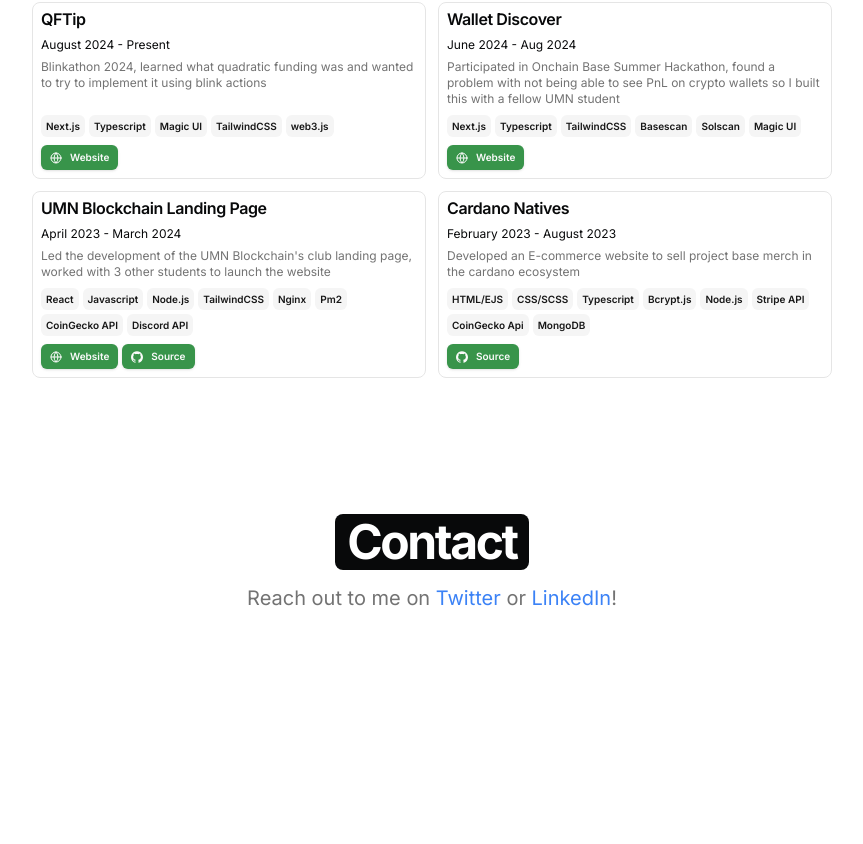
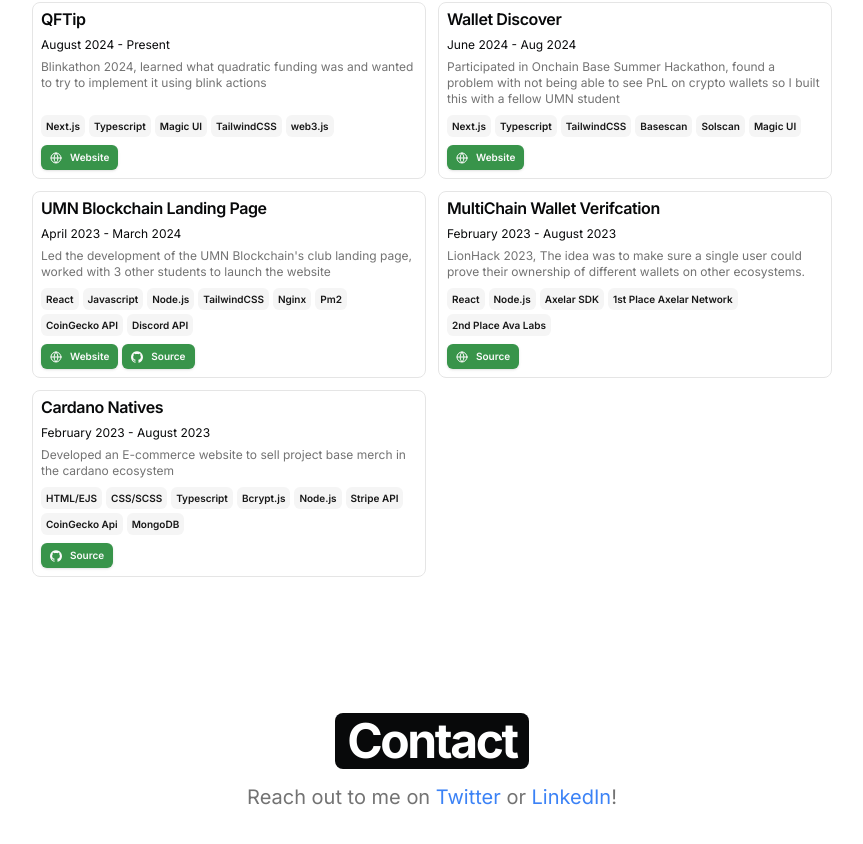
Before and after one commit to olafnub/HTML5-Portfolio, a Next.js app: page / in a window 1280 px wide. Shown: the part 1398-2242 px from the top of the page, without its empty margins (208-1071 px from the left). Before the commit the page ends 2163 px from the top, so only its background shows below. Built offline with nearby package versions, Linux system fonts and the light colour scheme.

Commit message:
Remove the yaml file

```diff
--- a/src/data/resume.tsx
+++ b/src/data/resume.tsx
@@ -217,6 +217,30 @@
         "",
     },
     {
+      title: "MultiChain Wallet Verifcation",
+      href: "https://devfolio.co/projects/multichain-wallet-ownership-verification-b793",
+      dates: "February 2023 - August 2023",
+      active: true,
+      description:
+        "LionHack 2023, The idea was to make sure a single user could prove their ownership of different wallets on other ecosystems.",
+      technologies: [
+        "React",
+        "Node.js",
+        "Axelar SDK",
+        "1st Place Axelar Network",
+        "2nd Place Ava Labs"
+      ],
+      links: [
+        {
+          type: "Source",
+          href: "https://devfolio.co/projects/multichain-wallet-ownership-verification-b793",
+          icon: <Icons.globe className="size-3" />,
+        },
+      ],
+      image: "",
+      video: "",
+    },
+    {
       title: "Cardano Natives",
       href: "https://github.com/olafnub/cardano2",
       dates: "February 2023 - August 2023",
```
Also changed, not shown: 1 other file (tests, documents, lock files or other folders).
